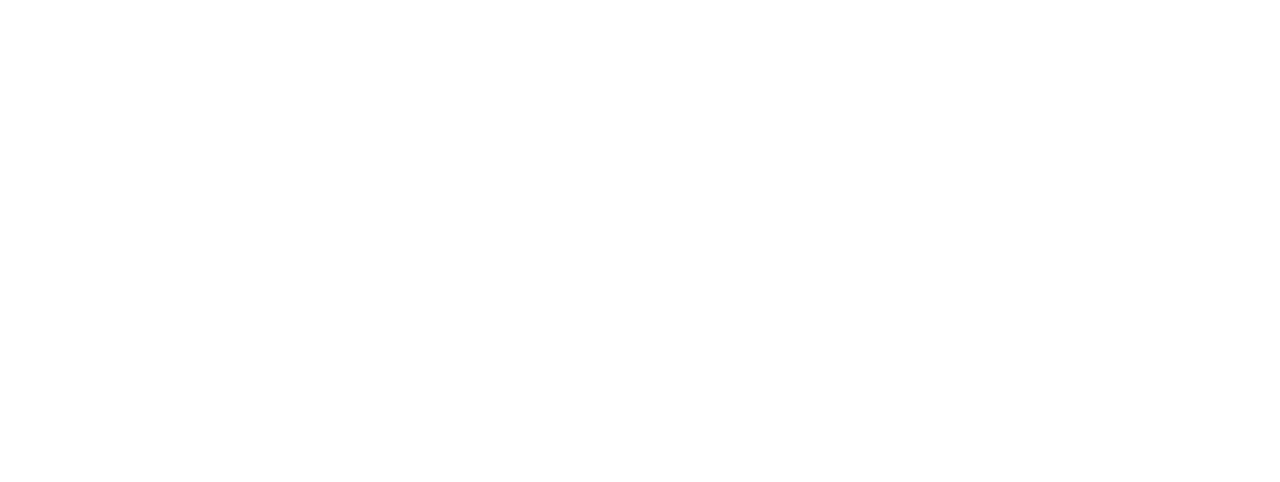
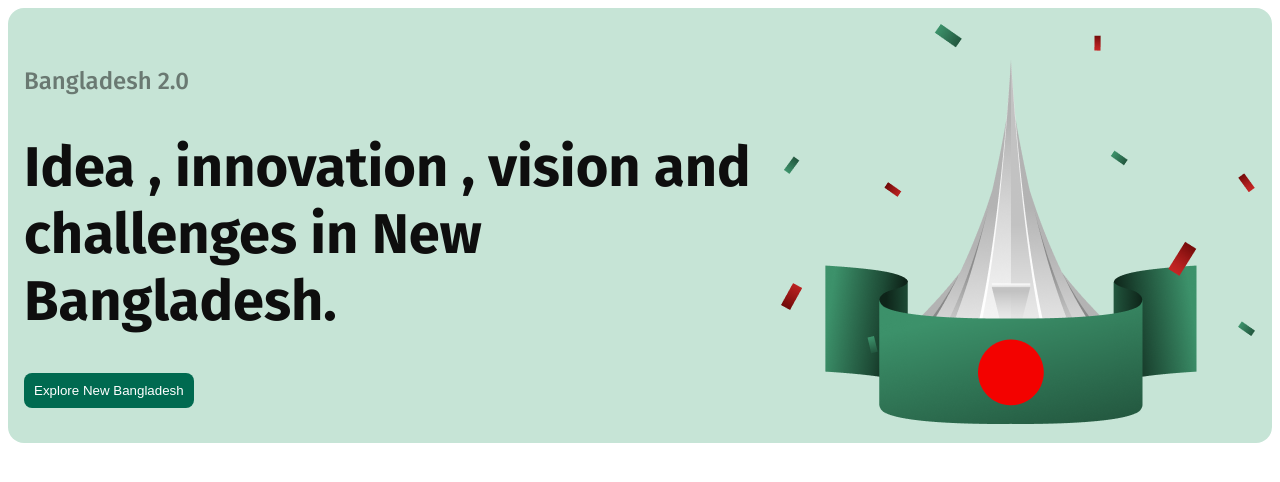
Before and after one commit to Rakibalhassan/a-1-bangladesh2.0, a plain HTML site: page index.html in a window 1280 px wide. Drawn offline with Linux system fonts and the light colour scheme.

Commit message:
hero sec done

```diff
--- a/index.html
+++ b/index.html
@@ -5,10 +5,32 @@
     <meta name="viewport" content="width=device-width, initial-scale=1.0">
     <title>Document</title>
     <link rel="stylesheet" href="style.css">
+
+
+    <link rel="preconnect" href="https://fonts.googleapis.com">
+<link rel="preconnect" href="https://fonts.gstatic.com" crossorigin>
+<link href="https://fonts.googleapis.com/css2?family=Fira+Sans:ital,wght@0,100;0,200;0,300;0,400;0,500;0,600;0,700;0,800;0,900;1,100;1,200;1,300;1,400;1,500;1,600;1,700;1,800;1,900&family=Lato:ital,wght@0,100;0,300;0,400;0,700;0,900;1,100;1,300;1,400;1,700;1,900&display=swap" rel="stylesheet">
+
+
 </head>
-<body>
+<body class="lato">
 
     <!-- start  -->
+
+    <div class="hero">
+        <!-- text area  -->
+        <div>
+            <p>Bangladesh 2.0</p>
+            <h1>Idea , innovation ,
+                vision and challenges in New Bangladesh.</h1>
+                <button class=" button-green">Explore New Bangladesh</button>
+
+        </div>
+        <!-- for img  -->
+        <div>
+            <img src="./assets/hero.png" alt="hero">
+        </div>
+    </div>
 
 
 </body>
--- a/style.css
+++ b/style.css
@@ -0,0 +1,39 @@
+.hero {
+  display: flex;
+  align-items: center;
+  background-color: rgb(198, 228, 214);
+  border-radius: 1rem;
+  gap: 1rem;
+  padding: 1rem;
+}
+
+.lato {
+  font-family: "Lato", serif;
+}
+
+.button-green {
+  background-color: rgb(0, 106, 80);
+  padding: 10px;
+  border: none;
+  border-radius: 8px;
+  color: white;
+}
+
+.hero h1 {
+  color: rgb(14, 14, 14);
+  font-family: Fira Sans;
+  font-size: 56px;
+  font-weight: 700;
+  line-height: 67px;
+  letter-spacing: 0%;
+  text-align: left;
+}
+.hero p{
+    color: rgba(14, 14, 14, 0.5);
+font-family: Fira Sans;
+font-size: 24px;
+font-weight: 500;
+line-height: 29px;
+letter-spacing: 0%;
+text-align: left;
+}
```
